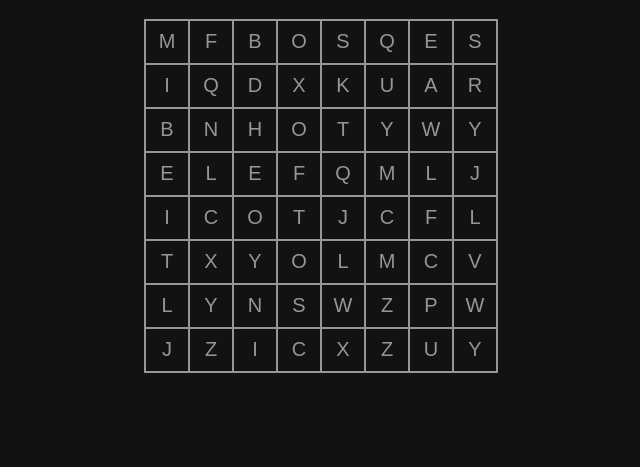
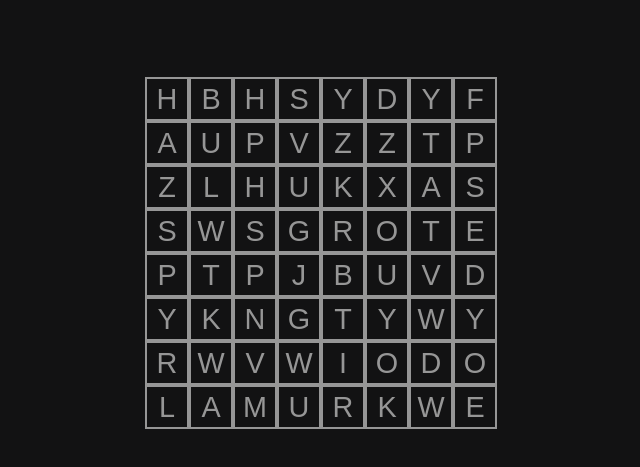
Before and after one commit to Ahmed-M-Tawfik/wordsearchjs, a plain HTML site: page src/html/index.html in a window 1280 px wide. Shown: the part 61-528 px from the top of the page, without its empty margins (319-959 px from the left). Drawn offline with Linux system fonts and the light colour scheme.

Commit message:
Building grid using CSS now (as opposed to using HTML table)

```diff
--- a/src/css/style.css
+++ b/src/css/style.css
@@ -9,6 +9,10 @@ body {
     --empty: #969696;
     --selected: #b59f3b;
     --found: #538d4e;
+
+    /* Game Config */
+    --gameRows: 8;
+    --gameColumns: 8;
 }
 
 h1 {
@@ -16,26 +20,45 @@ h1 {
     text-align: center;
 }
 
-#gameBoardTable {
-    margin-left: auto;
-    margin-right: auto;
-    border-collapse: collapse;
+#gameBoard {
+    display: flex;
+    justify-content: center;
+    align-items: start;
+    margin-top: 5rem;
+    width: 100%;
+    height: 72vh;
 }
 
-#gameBoardTable td {
+.grid {
+    display: grid;
+    grid-template-rows: repeat(var(--gameRows), auto);
+    grid-template-columns: repeat(var(--gameColumns), auto);
+}
+
+.gridBox {
+    display: grid;
+    place-items: center;
+
     border: 2px solid var(--empty);
     width: 40px;
     height: 40px;
 
     text-align: center;
-    font-size: 20px;
+    font-size: 1.8rem;
     color: var(--empty);
+    text-transform: uppercase;
 
     cursor: pointer;
 }
 
-#gameBoardTable td.selected {
+.gridBox.selected {
     background: var(--selected);
+    color: var(--default);
+}
+
+.gridBox.found {
+    background: var(--found);
+    color: var(--default);
 }
 
 /* Generic styles */
--- a/src/html/index.html
+++ b/src/html/index.html
@@ -9,10 +9,7 @@
 </head>
 <body>
 <h1>Word Search JS</h1>
-<div id="gameBoard">
-    <table id="gameBoardTable" class="prevent-text-highlighting">
-    </table>
-</div>
+<div id="gameBoard"></div>
 <script defer src="../js/index.js" type="module"></script>
 </body>
 </html>
--- a/src/js/index.js
+++ b/src/js/index.js
@@ -1,18 +1,31 @@
 function init() {
-    let horizontal = 8;
-    let vertical = 8;
+    drawGrid(document.getElementById("gameBoard"));
+}
 
-    let gridTable = document.getElementById("gameBoardTable");
-    for(let i = 0; i < vertical; i++) {
-        const row = document.createElement("tr");
-        for(let j = 0; j < horizontal; j++) {
-            const td = document.createElement("td");
-            td.textContent = generateRandomCharacter();
-            td.onclick = getSelectionToggleFunc(td);
-            row.appendChild(td);
+function drawGrid(container) {
+    let rows = 8;
+    let columns = 8;
+
+    const grid = document.createElement("div");
+    grid.classList.add("grid", "prevent-text-highlighting");
+
+    for(let i = 0; i < rows; i++) {
+        for(let j = 0; j < columns; j++) {
+            drawGridBox(grid, i, j, generateRandomCharacter());
         }
-        gridTable.appendChild(row);
     }
+
+    container.appendChild(grid);
+}
+
+function drawGridBox(grid, row, col, content) {
+    const gridBox = document.createElement("div");
+    gridBox.classList.add("gridBox");
+    gridBox.textContent = content;
+    gridBox.id = `gridBox${row}${col}`;
+    gridBox.onclick = getSelectionToggleFunc(gridBox);
+
+    grid.appendChild(gridBox);
 }
 
 function generateRandomCharacter() {
```
